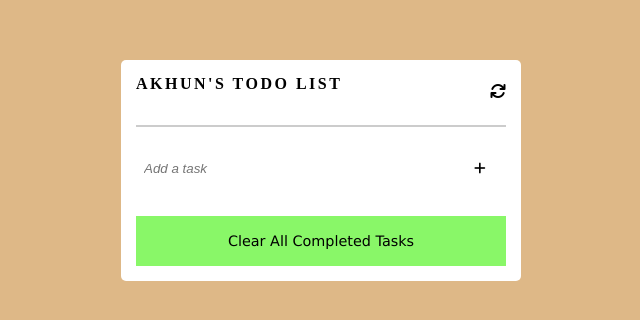
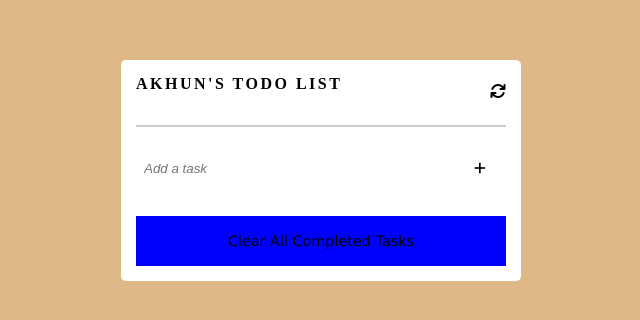
Before and after one commit to AbuTalha3/Todo-list, a website built with webpack: page src/index.html in a window 1280 px wide. Shown: the part 230-550 px from the top of the page, without its empty margins (319-959 px from the left). Built offline with nearby package versions, Linux system fonts and the light colour scheme.

Commit message:
Update style.css

```diff
--- a/src/style.css
+++ b/src/style.css
@@ -52,7 +52,7 @@ h2 {
   font-size: 0.9rem;
   font-family: 'Lucida Sans', 'Lucida Sans Regular', 'Lucida Grande', 'Lucida Sans Unicode', Geneva, Verdana, sans-serif;
   width: 100%;
-  background-color: rgb(137, 247, 104);
+  background-color: blue;
   height: 50px;
 }
 
```
